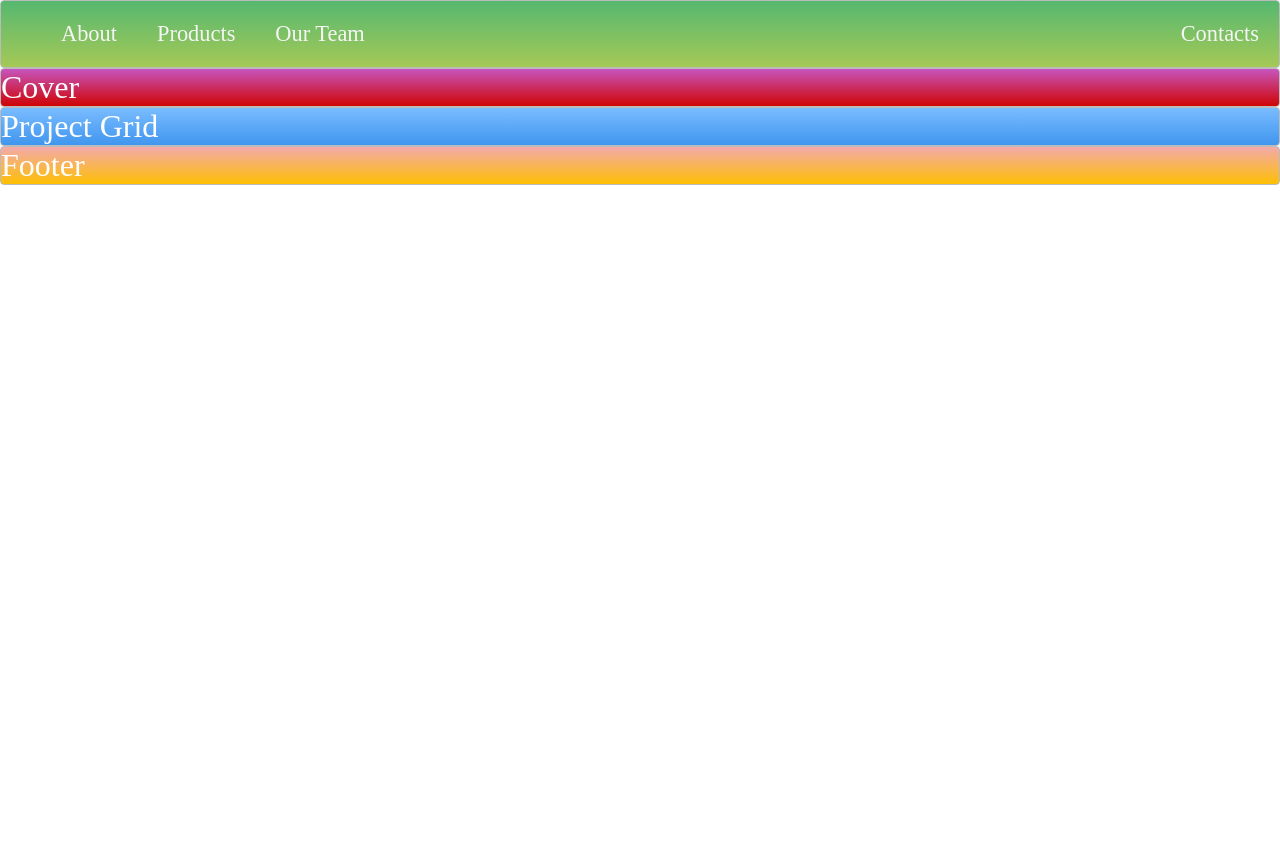
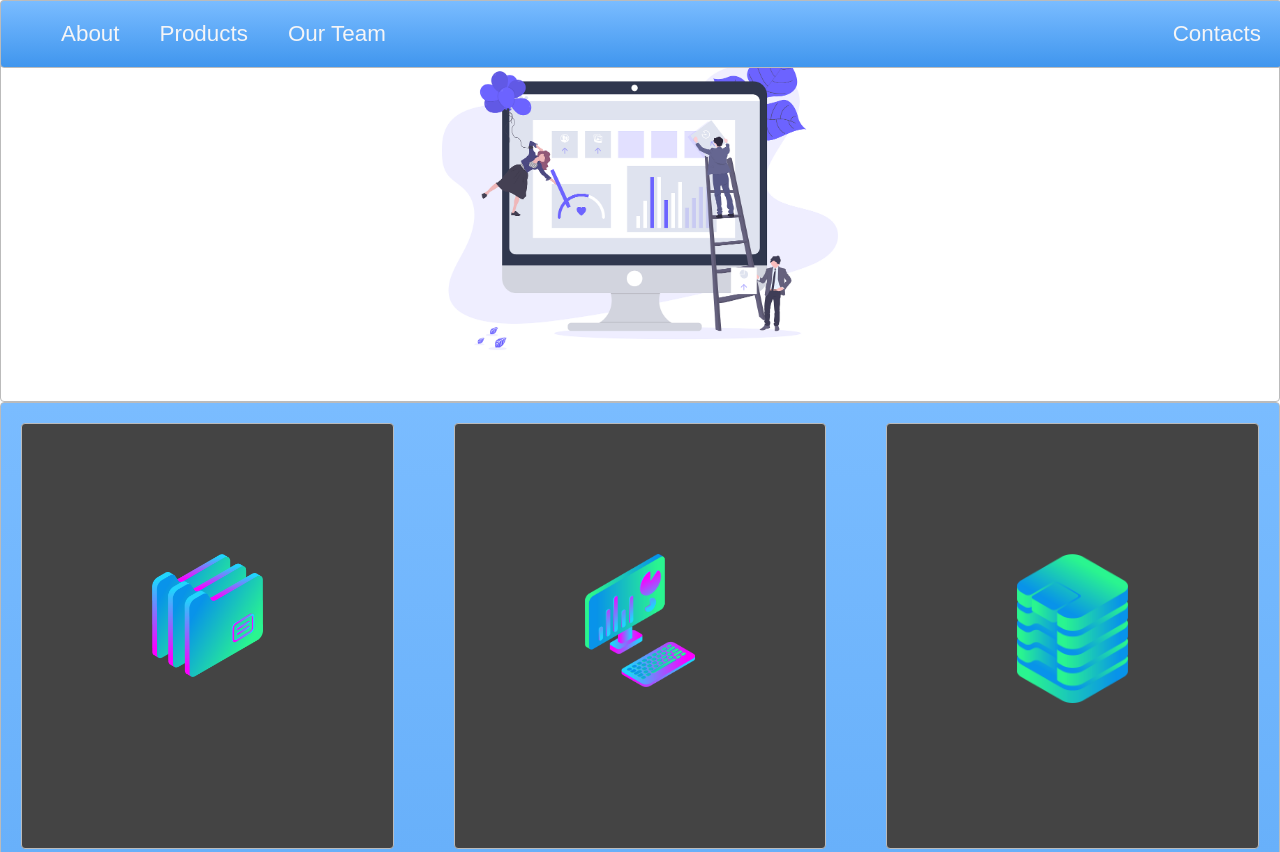
Before and after one commit to Keithpohl82/FullstackJS, a website: page FrontEnd/index.html in a window 1280 px wide. Shown: the top 852 px of the page. Before the commit the page ends 800 px from the top, so only its background shows below. Drawn offline with Linux system fonts and the light colour scheme.

Commit message:
End of HTML CSS

```diff
--- a/FrontEnd/index.html
+++ b/FrontEnd/index.html
@@ -5,7 +5,7 @@
   <link rel="stylesheet" type="text/css" href="./style.css">
 </head>
 <body>
-  <nav class="zone green">
+  <nav class="zone blue sticky">
       <ul class="main-nav">
           <li><a href="">About</a></li>
           <li><a href="">Products</a></li>
@@ -13,8 +13,17 @@
           <li class="push"><a href="">Contacts</a></li>
       </ul>
   </nav>
-  <div class="zone red">Cover</div>
-  <div class="zone blue">Project Grid</div>
-  <div class="zone yellow">Footer</div>
+  <div class="container zone"><img class="cover" src="./img/undraw.png"/></div>
+  <div class="zone blue grid-wrapper">
+      <div class="box zone"><img src="./img/files_2.png" /></div>
+      <div class="box zone"><img src="./img/desktop_analytics_2.png" /></div>
+      <div class="box zone"><img src="./img/data_storage_2_2.png" /></div>
+      <div class="box zone"><img src="./img/monitor_coding_2.png" /></div>
+      <div class="box zone"><img src="./img/monitor_settings_2.png" /></div>
+      <div class="box zone"><img src="./img/server_2_2.png" /></div>
+      <div class="box zone"><img src="./img/server_3.png" /></div>
+      <div class="box zone"><img src="./img/server_safe_2.png" /></div>
+  </div>
+  <footer class="zone yellow">Footer</footer>
 </body>
 </html>
--- a/FrontEnd/style.css
+++ b/FrontEnd/style.css
@@ -1,5 +1,6 @@
 body {
     margin: auto 0;
+    font-family: Arial;
 }
 
 .zone {
@@ -19,6 +20,19 @@ body {
     -moz-box-shadow:rgba(0,0,0,0.8) 0px 5px 15px, inset rgba(0,0,0,0.15) 0px -10px 20px;
     -o-box-shadow:rgba(0,0,0,0.8) 0px 5px 15px, inset rgba(0,0,0,0.15) 0px -10px 20px;
     box-shadow:rgba(0,0,0,0.8) 0px 5px 15px, inset rgba(0,0,0,0.15) 0px -10px 20px;
+}
+
+.box:hover {
+    -webkit-transform: rotate(-7deg);
+    -moz-transform: rotate(-7deg);
+    -o-transform: rotate(-7deg);
+    transform: rotate(-7deg);
+}
+
+.sticky {
+    position: fixed;
+    top: 0;
+    width: 100%;
 }
 
 .main-nav {
@@ -48,6 +62,37 @@ a {
     text-decoration: none;
 }
 
+
+.container {
+    display: flex;
+    align-items: center;
+    justify-content: center;
+    height: 50vh;
+}
+
+.cover {
+    width: 30rem;
+}
+
+.grid-wrapper {
+    display: grid;
+    gap: 20px;
+    grid-template-columns: repeat(auto-fill, minmax(350px, 1fr));
+}
+
+.box > img{
+    width: 100%;
+}
+
+.box {
+    background-color: #444;
+    padding: 130px;
+    margin: 20px;
+}
+
+footer {
+    text-align: center;
+}
 
 /*https://paulund.co.uk/how-to-create-shiny-css-buttons*/
 /***********************************************************************
```
